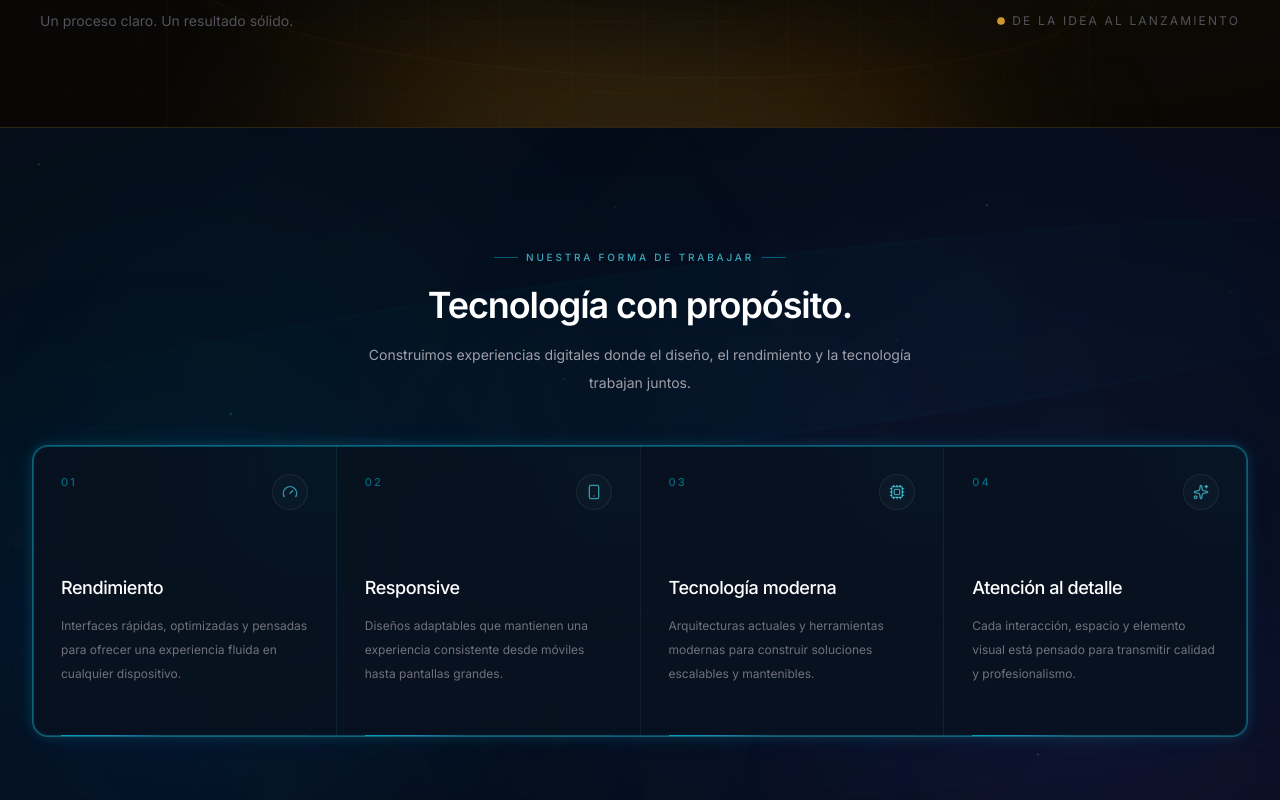
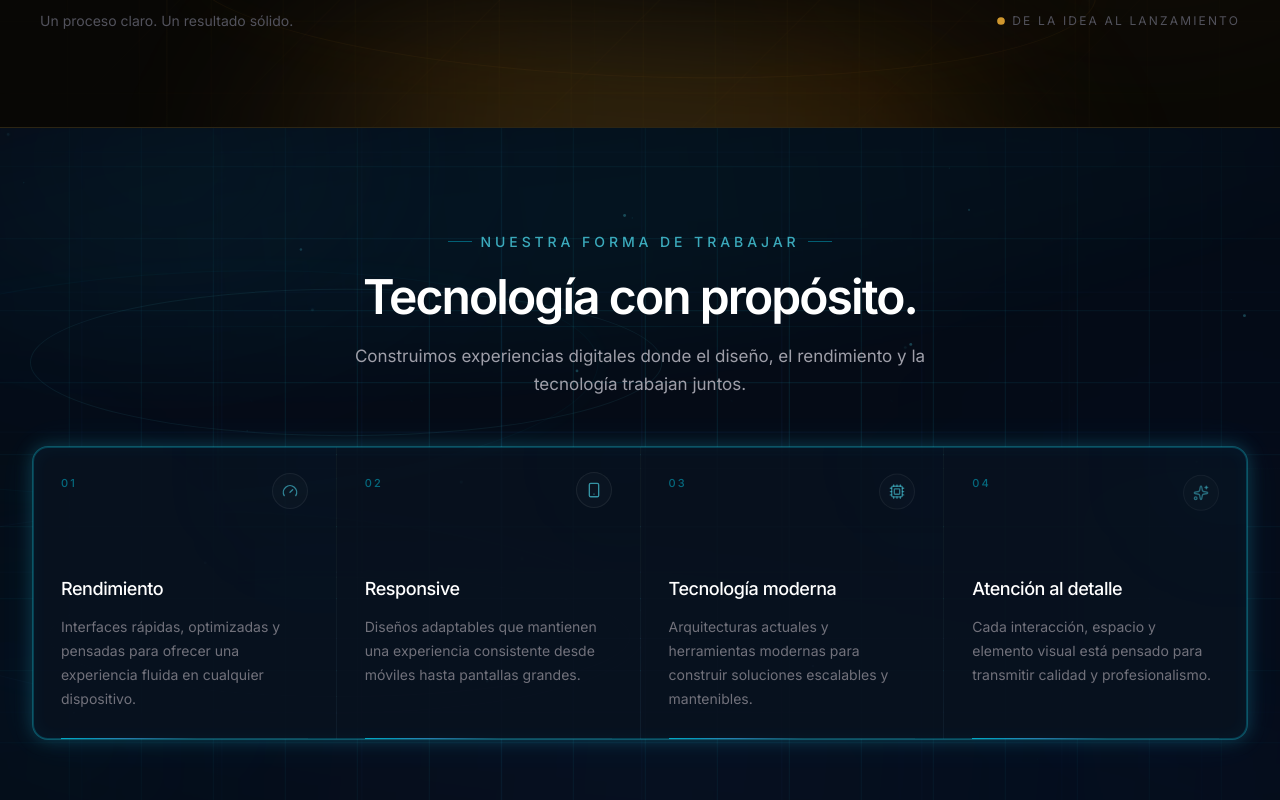
Before and after one commit to alvarodm26/NEGOCIO_ALDUMA, a Next.js app: page / in a window 1280 px wide. Shown: the part 4040-4840 px from the top of the page. Built offline with nearby package versions, Linux system fonts and the light colour scheme.

Commit message:
cambios finales

```diff
--- a/components/Stats.tsx
+++ b/components/Stats.tsx
@@ -1,4 +1,3 @@
-
 "use client";
 
 import { motion } from "motion/react";
@@ -42,19 +41,153 @@ const strengths = [
 
 export default function Stats() {
   return (
-    <section className="relative overflow-hidden bg-[#050B16] py-28">
+    <section className="relative overflow-hidden bg-[#050B16] py-20 lg:py-24">
       {/* ============================================================
-          FONDO AURORA
+          FONDO TECHNOLOGIES — MOVIMIENTO INTENSO
       ============================================================ */}
 
-      <div className="pointer-events-none absolute inset-0">
-        {/* Glow superior izquierdo */}
+      <div className="pointer-events-none absolute inset-0 overflow-hidden">
+        {/* GRID PRINCIPAL */}
         <motion.div
-          className="absolute -left-[15%] top-[5%] h-[600px] w-[600px] rounded-full bg-cyan-500/[0.07] blur-[140px]"
+          className="absolute inset-[-20%]"
+          style={{
+            backgroundImage: `
+              linear-gradient(rgba(34,211,238,0.15) 1px, transparent 1px),
+              linear-gradient(90deg, rgba(34,211,238,0.15) 1px, transparent 1px)
+            `,
+            backgroundSize: "72px 72px",
+            maskImage:
+              "radial-gradient(ellipse at center, black 20%, transparent 78%)",
+            WebkitMaskImage:
+              "radial-gradient(ellipse at center, black 20%, transparent 78%)",
+          }}
           animate={{
-            x: [0, 80, 0],
-            y: [0, 50, 0],
-            scale: [1, 1.08, 1],
+            backgroundPosition: [
+              "0px 0px",
+              "72px 72px",
+              "144px 0px",
+              "72px -72px",
+              "0px 0px",
+            ],
+            opacity: [0.45, 0.9, 0.55, 0.85, 0.45],
+          }}
+          transition={{
+            duration: 18,
+            repeat: Infinity,
+            ease: "linear",
+          }}
+        />
+
+        {/* GRID SECUNDARIO */}
+        <motion.div
+          className="absolute inset-[-25%]"
+          style={{
+            backgroundImage: `
+              linear-gradient(rgba(59,130,246,0.11) 1px, transparent 1px),
+              linear-gradient(90deg, rgba(59,130,246,0.11) 1px, transparent 1px)
+            `,
+            backgroundSize: "140px 140px",
+            maskImage:
+              "radial-gradient(ellipse at center, black 10%, transparent 72%)",
+            WebkitMaskImage:
+              "radial-gradient(ellipse at center, black 10%, transparent 72%)",
+          }}
+          animate={{
+            backgroundPosition: [
+              "0px 0px",
+              "-140px 70px",
+              "-280px 0px",
+              "-140px -70px",
+              "0px 0px",
+            ],
+            opacity: [0.3, 0.65, 0.35, 0.6, 0.3],
+          }}
+          transition={{
+            duration: 24,
+            repeat: Infinity,
+            ease: "linear",
+          }}
+        />
+
+        {/* GRID DIAGONAL */}
+        <motion.div
+          className="absolute inset-[-30%] opacity-40"
+          style={{
+            backgroundImage: `
+              linear-gradient(135deg, rgba(34,211,238,0.08) 1px, transparent 1px),
+              linear-gradient(315deg, rgba(59,130,246,0.06) 1px, transparent 1px)
+            `,
+            backgroundSize: "160px 160px",
+            maskImage:
+              "radial-gradient(ellipse at center, black 15%, transparent 75%)",
+            WebkitMaskImage:
+              "radial-gradient(ellipse at center, black 15%, transparent 75%)",
+          }}
+          animate={{
+            backgroundPosition: [
+              "0px 0px",
+              "160px -160px",
+              "320px 0px",
+              "160px 160px",
+              "0px 0px",
+            ],
+            opacity: [0.2, 0.55, 0.25, 0.5, 0.2],
+          }}
+          transition={{
+            duration: 28,
+            repeat: Infinity,
+            ease: "linear",
+          }}
+        />
+
+        {/* ============================================================
+            AURORA SUPERIOR
+        ============================================================ */}
+
+        <motion.div
+          className="absolute left-[-20%] top-[-5%] h-[260px] w-[140%] rounded-[50%] bg-gradient-to-r from-transparent via-cyan-400/[0.10] to-transparent blur-[55px]"
+          animate={{
+            x: ["-8%", "8%", "-4%", "8%", "-8%"],
+            y: [0, 35, -20, 45, 0],
+            rotate: [-5, -1, -7, 1, -5],
+            scaleY: [1, 1.25, 0.9, 1.3, 1],
+            opacity: [0.35, 0.8, 0.45, 0.75, 0.35],
+          }}
+          transition={{
+            duration: 15,
+            repeat: Infinity,
+            ease: "easeInOut",
+          }}
+        />
+
+        {/* AURORA INFERIOR */}
+        <motion.div
+          className="absolute bottom-[-8%] left-[-20%] h-[280px] w-[140%] rounded-[50%] bg-gradient-to-r from-transparent via-blue-500/[0.09] to-transparent blur-[60px]"
+          animate={{
+            x: ["8%", "-8%", "5%", "-6%", "8%"],
+            y: [0, -40, 25, -35, 0],
+            rotate: [5, 1, 7, -1, 5],
+            scaleY: [1, 1.3, 0.85, 1.25, 1],
+            opacity: [0.3, 0.75, 0.4, 0.7, 0.3],
+          }}
+          transition={{
+            duration: 17,
+            repeat: Infinity,
+            ease: "easeInOut",
+          }}
+        />
+
+        {/* ============================================================
+            GLOW CENTRAL
+        ============================================================ */}
+
+        <motion.div
+          className="absolute left-1/2 top-1/2 h-[620px] w-[900px] -translate-x-1/2 -translate-y-1/2 rounded-full bg-[radial-gradient(ellipse_at_center,rgba(34,211,238,0.11),rgba(59,130,246,0.045)_40%,transparent_72%)] blur-[75px]"
+          animate={{
+            scale: [0.9, 1.18, 0.95, 1.12, 0.9],
+            x: ["-50%", "-47%", "-53%", "-48%", "-50%"],
+            y: ["-50%", "-47%", "-52%", "-48%", "-50%"],
+            opacity: [0.35, 0.8, 0.45, 0.75, 0.35],
           }}
           transition={{
             duration: 14,
@@ -63,72 +196,18 @@ export default function Stats() {
           }}
         />
 
-        {/* Glow superior derecho */}
-        <motion.div
-          className="absolute -right-[15%] top-[10%] h-[650px] w-[650px] rounded-full bg-indigo-500/[0.08] blur-[150px]"
-          animate={{
-            x: [0, -70, 0],
-            y: [0, 60, 0],
-            scale: [1, 1.1, 1],
-          }}
-          transition={{
-            duration: 17,
-            repeat: Infinity,
-            ease: "easeInOut",
-          }}
-        />
-
-        {/* Glow central */}
-        <motion.div
-          className="absolute left-1/2 top-1/2 h-[500px] w-[900px] -translate-x-1/2 -translate-y-1/2 rounded-full bg-blue-500/[0.045] blur-[130px]"
-          animate={{
-            scale: [1, 1.12, 1],
-            opacity: [0.5, 0.8, 0.5],
-          }}
-          transition={{
-            duration: 12,
-            repeat: Infinity,
-            ease: "easeInOut",
-          }}
-        />
-
-        {/* Glow lateral izquierdo */}
-        <motion.div
-          className="absolute left-[-10%] top-[55%] h-[450px] w-[450px] rounded-full bg-blue-600/[0.06] blur-[120px]"
-          animate={{
-            y: [0, -70, 0],
-            x: [0, 40, 0],
-          }}
-          transition={{
-            duration: 15,
-            repeat: Infinity,
-            ease: "easeInOut",
-          }}
-        />
-
-        {/* Glow lateral derecho */}
-        <motion.div
-          className="absolute right-[-10%] top-[60%] h-[450px] w-[450px] rounded-full bg-violet-500/[0.05] blur-[120px]"
-          animate={{
-            y: [0, 70, 0],
-            x: [0, -40, 0],
-          }}
-          transition={{
-            duration: 16,
-            repeat: Infinity,
-            ease: "easeInOut",
-          }}
-        />
-
         {/* ============================================================
-            AURORAS HORIZONTALES
+            ONDA SUPERIOR
         ============================================================ */}
 
         <motion.div
-          className="absolute left-[-15%] top-[20%] h-[180px] w-[130%] -rotate-[7deg] rounded-[50%] border-y border-cyan-400/[0.06] bg-gradient-to-r from-transparent via-cyan-400/[0.035] to-transparent blur-[1px]"
+          className="absolute left-1/2 top-[18%] h-[230px] w-[850px] -translate-x-1/2 rounded-[50%] border border-cyan-400/[0.10] shadow-[0_0_35px_rgba(34,211,238,0.06)]"
           animate={{
-            x: ["-5%", "5%", "-5%"],
-            opacity: [0.45, 0.8, 0.45],
+            x: ["-50%", "-47%", "-53%", "-48%", "-50%"],
+            y: [0, -18, 12, -10, 0],
+            rotate: [-2, 1, -3, 2, -2],
+            scale: [1, 1.08, 0.96, 1.05, 1],
+            opacity: [0.25, 0.75, 0.35, 0.7, 0.25],
           }}
           transition={{
             duration: 13,
@@ -138,10 +217,111 @@ export default function Stats() {
         />
 
         <motion.div
-          className="absolute left-[-15%] top-[46%] h-[160px] w-[130%] rotate-[5deg] rounded-[50%] border-y border-blue-400/[0.055] bg-gradient-to-r from-transparent via-blue-400/[0.035] to-transparent blur-[1px]"
+          className="absolute left-1/2 top-[22%] h-[140px] w-[600px] -translate-x-1/2 rounded-[50%] border border-cyan-300/[0.12]"
           animate={{
-            x: ["5%", "-5%", "5%"],
-            opacity: [0.4, 0.75, 0.4],
+            x: ["-50%", "-46%", "-54%", "-48%", "-50%"],
+            y: [0, 15, -10, 12, 0],
+            scale: [1, 1.12, 0.92, 1.08, 1],
+            opacity: [0.2, 0.7, 0.3, 0.65, 0.2],
+          }}
+          transition={{
+            duration: 10,
+            repeat: Infinity,
+            ease: "easeInOut",
+          }}
+        />
+
+        {/* ============================================================
+            ONDA INFERIOR
+        ============================================================ */}
+
+        <motion.div
+          className="absolute left-1/2 bottom-[15%] h-[210px] w-[820px] -translate-x-1/2 rounded-[50%] border border-blue-400/[0.09] shadow-[0_0_40px_rgba(59,130,246,0.05)]"
+          animate={{
+            x: ["-50%", "-54%", "-46%", "-52%", "-50%"],
+            y: [0, 18, -15, 12, 0],
+            rotate: [2, -2, 3, -1, 2],
+            scale: [1, 1.1, 0.94, 1.06, 1],
+            opacity: [0.2, 0.7, 0.3, 0.65, 0.2],
+          }}
+          transition={{
+            duration: 15,
+            repeat: Infinity,
+            ease: "easeInOut",
+          }}
+        />
+
+        <motion.div
+          className="absolute left-1/2 bottom-[20%] h-[120px] w-[580px] -translate-x-1/2 rounded-[50%] border border-cyan-300/[0.10]"
+          animate={{
+            x: ["-50%", "-45%", "-55%", "-48%", "-50%"],
+            y: [0, -12, 10, -8, 0],
+            scale: [1, 1.1, 0.94, 1.08, 1],
+            opacity: [0.15, 0.6, 0.25, 0.55, 0.15],
+          }}
+          transition={{
+            duration: 11,
+            repeat: Infinity,
+            ease: "easeInOut",
+          }}
+        />
+
+        {/* ============================================================
+            LÍNEAS HORIZONTALES DE LUZ
+        ============================================================ */}
+
+        <motion.div
+          className="absolute left-0 right-0 top-[28%] h-px bg-gradient-to-r from-transparent via-cyan-400/[0.25] to-transparent"
+          animate={{
+            x: ["-8%", "8%", "-8%"],
+            opacity: [0.15, 0.8, 0.15],
+            scaleX: [0.75, 1, 0.75],
+          }}
+          transition={{
+            duration: 8,
+            repeat: Infinity,
+            ease: "easeInOut",
+          }}
+        />
+
+        <motion.div
+          className="absolute left-0 right-0 top-[72%] h-px bg-gradient-to-r from-transparent via-blue-400/[0.22] to-transparent"
+          animate={{
+            x: ["8%", "-8%", "8%"],
+            opacity: [0.12, 0.7, 0.12],
+            scaleX: [0.7, 1, 0.7],
+          }}
+          transition={{
+            duration: 9,
+            repeat: Infinity,
+            ease: "easeInOut",
+          }}
+        />
+
+        <motion.div
+          className="absolute left-0 right-0 top-[48%] h-px bg-gradient-to-r from-transparent via-cyan-300/[0.08] to-transparent"
+          animate={{
+            x: ["-12%", "12%", "-12%"],
+            opacity: [0.1, 0.5, 0.1],
+          }}
+          transition={{
+            duration: 11,
+            repeat: Infinity,
+            ease: "easeInOut",
+          }}
+        />
+
+        {/* ============================================================
+            GLOWS LATERALES
+        ============================================================ */}
+
+        <motion.div
+          className="absolute left-[-12%] top-[42%] h-[500px] w-[300px] rounded-full bg-cyan-500/[0.08] blur-[140px]"
+          animate={{
+            x: [0, 90, -20, 70, 0],
+            y: [0, -60, 40, -30, 0],
+            scale: [1, 1.25, 0.9, 1.2, 1],
+            opacity: [0.25, 0.7, 0.35, 0.65, 0.25],
           }}
           transition={{
             duration: 16,
@@ -151,10 +331,12 @@ export default function Stats() {
         />
 
         <motion.div
-          className="absolute left-[-15%] top-[70%] h-[180px] w-[130%] -rotate-[4deg] rounded-[50%] border-y border-indigo-400/[0.05] bg-gradient-to-r from-transparent via-indigo-400/[0.03] to-transparent blur-[1px]"
+          className="absolute right-[-12%] top-[38%] h-[520px] w-[320px] rounded-full bg-blue-600/[0.08] blur-[145px]"
           animate={{
-            x: ["-4%", "4%", "-4%"],
-            opacity: [0.35, 0.7, 0.35],
+            x: [0, -100, 20, -70, 0],
+            y: [0, 50, -45, 35, 0],
+            scale: [1, 1.2, 0.88, 1.18, 1],
+            opacity: [0.25, 0.7, 0.35, 0.65, 0.25],
           }}
           transition={{
             duration: 18,
@@ -163,26 +345,31 @@ export default function Stats() {
           }}
         />
 
-        {/* Líneas horizontales de luz */}
+        {/* ============================================================
+            LÍNEAS VERTICALES
+        ============================================================ */}
+
         <motion.div
-          className="absolute left-0 right-0 top-[31%] h-px bg-gradient-to-r from-transparent via-cyan-400/[0.12] to-transparent"
+          className="absolute left-[18%] top-0 h-full w-px bg-gradient-to-b from-transparent via-cyan-400/[0.07] to-transparent"
           animate={{
-            opacity: [0.25, 0.6, 0.25],
+            x: [0, 40, -20, 30, 0],
+            opacity: [0.2, 0.7, 0.25, 0.6, 0.2],
           }}
           transition={{
-            duration: 7,
+            duration: 12,
             repeat: Infinity,
             ease: "easeInOut",
           }}
         />
 
         <motion.div
-          className="absolute left-0 right-0 top-[67%] h-px bg-gradient-to-r from-transparent via-indigo-400/[0.1] to-transparent"
+          className="absolute right-[18%] top-0 h-full w-px bg-gradient-to-b from-transparent via-blue-400/[0.07] to-transparent"
           animate={{
-            opacity: [0.2, 0.5, 0.2],
+            x: [0, -40, 20, -30, 0],
+            opacity: [0.2, 0.65, 0.25, 0.6, 0.2],
           }}
           transition={{
-            duration: 8,
+            duration: 14,
             repeat: Infinity,
             ease: "easeInOut",
           }}
@@ -192,22 +379,38 @@ export default function Stats() {
             PARTÍCULAS
         ============================================================ */}
 
-        {Array.from({ length: 22 }).map((_, index) => (
+        {Array.from({ length: 30 }).map((_, index) => (
           <motion.span
             key={index}
-            className="absolute h-[2px] w-[2px] rounded-full bg-cyan-300/30"
+            className="absolute rounded-full bg-cyan-300/40"
             style={{
+              width: index % 5 === 0 ? "3px" : "2px",
+              height: index % 5 === 0 ? "3px" : "2px",
               left: `${(index * 37) % 100}%`,
               top: `${(index * 53) % 100}%`,
+              boxShadow:
+                index % 5 === 0
+                  ? "0 0 8px rgba(34,211,238,0.5)"
+                  : "none",
             }}
             animate={{
-              y: [0, -18, 0],
-              opacity: [0.1, 0.5, 0.1],
-              scale: [0.8, 1.4, 0.8],
+              x: [
+                0,
+                (index % 2 === 0 ? 1 : -1) * (10 + (index % 5) * 8),
+                0,
+              ],
+              y: [
+                0,
+                -(15 + (index % 6) * 7),
+                5,
+                0,
+              ],
+              opacity: [0.08, 0.65, 0.18, 0.08],
+              scale: [0.7, 1.5, 0.9, 0.7],
             }}
             transition={{
-              duration: 4 + (index % 5),
-              delay: index * 0.2,
+              duration: 4 + (index % 6),
+              delay: index * 0.15,
               repeat: Infinity,
               ease: "easeInOut",
             }}
@@ -220,14 +423,15 @@ export default function Stats() {
       ============================================================ */}
 
       <div className="relative z-10 mx-auto max-w-7xl px-6 lg:px-8">
-        {/* Encabezado */}
+        {/* ENCABEZADO */}
+
         <div className="mx-auto max-w-2xl text-center">
           <motion.span
             initial={{ opacity: 0, y: 10 }}
             whileInView={{ opacity: 1, y: 0 }}
             viewport={{ once: true }}
             transition={{ duration: 0.6 }}
-            className="inline-flex items-center gap-2 text-[10px] font-medium uppercase tracking-[0.28em] text-cyan-300/70"
+            className="inline-flex items-center gap-2 text-sm font-medium uppercase tracking-[0.28em] text-cyan-300/70"
           >
             <span className="h-px w-6 bg-cyan-400/40" />
             Nuestra forma de trabajar
@@ -239,7 +443,7 @@ export default function Stats() {
             whileInView={{ opacity: 1, y: 0 }}
             viewport={{ once: true }}
             transition={{ duration: 0.7, delay: 0.08 }}
-            className="mt-5 text-3xl font-semibold tracking-[-0.03em] text-white sm:text-4xl"
+            className="mt-5 text-4xl font-semibold leading-[1.05] tracking-[-0.04em] text-white sm:text-5xl"
           >
             Tecnología con propósito.
           </motion.h2>
@@ -249,7 +453,7 @@ export default function Stats() {
             whileInView={{ opacity: 1, y: 0 }}
             viewport={{ once: true }}
             transition={{ duration: 0.7, delay: 0.16 }}
-            className="mx-auto mt-4 max-w-xl text-sm leading-7 text-zinc-400"
+            className="mx-auto mt-5 max-w-xl text-[17px] leading-7 text-zinc-400"
           >
             Construimos experiencias digitales donde el diseño, el
             rendimiento y la tecnología trabajan juntos.
@@ -257,15 +461,28 @@ export default function Stats() {
         </div>
 
         {/* ============================================================
-            BLOQUE DE 4 CARDS
+            CARDS
         ============================================================ */}
 
         <div className="relative mt-12">
-          {/* ==========================================================
-              LED AZUL ESTÁTICO — UN SOLO PERÍMETRO
-          =========================================================== */}
+          {/* PERÍMETRO LED */}
 
-          <div className="pointer-events-none absolute inset-0 z-30 rounded-2xl border-2 border-cyan-400/[0.30] shadow-[0_0_12px_rgba(34,211,238,0.16),0_0_30px_rgba(14,165,233,0.06),inset_0_0_12px_rgba(14,165,233,0.04)]" />
+          <motion.div
+            className="pointer-events-none absolute inset-0 z-30 rounded-2xl border-2 border-cyan-400/[0.30] shadow-[0_0_12px_rgba(34,211,238,0.18),0_0_35px_rgba(14,165,233,0.08),inset_0_0_14px_rgba(14,165,233,0.05)]"
+            animate={{
+              opacity: [0.55, 1, 0.6, 0.9, 0.55],
+              boxShadow: [
+                "0 0 12px rgba(34,211,238,0.16), 0 0 30px rgba(14,165,233,0.05), inset 0 0 12px rgba(14,165,233,0.04)",
+                "0 0 18px rgba(34,211,238,0.28), 0 0 45px rgba(14,165,233,0.10), inset 0 0 18px rgba(14,165,233,0.07)",
+                "0 0 12px rgba(34,211,238,0.16), 0 0 30px rgba(14,165,233,0.05), inset 0 0 12px rgba(14,165,233,0.04)",
+              ],
+            }}
+            transition={{
+              duration: 5,
+              repeat: Infinity,
+              ease: "easeInOut",
+            }}
+          />
 
           <div className="grid gap-px overflow-hidden rounded-2xl border border-cyan-300/[0.08] bg-cyan-200/[0.06] sm:grid-cols-2 lg:grid-cols-4">
             {strengths.map((item, index) => {
@@ -284,35 +501,63 @@ export default function Stats() {
                   className="group relative min-h-[290px] overflow-hidden bg-[#07101D]/90 p-7 transition-colors duration-500 hover:bg-[#091522]"
                 >
                   {/* Glow interno */}
-                  <div className="pointer-events-none absolute -right-16 -top-16 h-40 w-40 rounded-full bg-cyan-400/[0.04] blur-3xl transition-all duration-700 group-hover:bg-cyan-400/[0.09]" />
+
+                  <motion.div
+                    className="pointer-events-none absolute -right-16 -top-16 h-40 w-40 rounded-full bg-cyan-400/[0.04] blur-3xl"
+                    animate={{
+                      scale: [1, 1.25, 1],
+                      opacity: [0.35, 0.75, 0.35],
+                    }}
+                    transition={{
+                      duration: 5 + index,
+                      repeat: Infinity,
+                      ease: "easeInOut",
+                      delay: index * 0.4,
+                    }}
+                  />
 
                   {/* Número */}
+
                   <div className="relative flex items-start justify-between">
                     <span className="text-[11px] font-medium tracking-[0.2em] text-cyan-400/45">
                       {item.number}
                     </span>
 
-                    <div className="flex h-9 w-9 items-center justify-center rounded-full border border-white/[0.07] bg-white/[0.02] text-cyan-300/60 transition-all duration-500 group-hover:border-cyan-400/20 group-hover:bg-cyan-400/[0.05] group-hover:text-cyan-300">
+                    <motion.div
+                      className="flex h-9 w-9 items-center justify-center rounded-full border border-white/[0.07] bg-white/[0.02] text-cyan-300/60"
+                      animate={{
+                        y: [0, -3, 0],
+                        opacity: [0.65, 1, 0.65],
+                      }}
+                      transition={{
+                        duration: 4 + index * 0.5,
+                        repeat: Infinity,
+                        ease: "easeInOut",
+                        delay: index * 0.3,
+                      }}
+                    >
                       <Icon className="h-4 w-4" />
-                    </div>
+                    </motion.div>
                   </div>
 
-                  {/* Contenido */}
+                  {/* CONTENIDO */}
+
                   <div className="relative mt-16">
                     <h3 className="text-lg font-medium tracking-tight text-white">
                       {item.title}
                     </h3>
 
-                    <p className="mt-3 text-xs leading-6 text-zinc-500 transition-colors duration-500 group-hover:text-zinc-400">
+                    <p className="mt-3 text-sm leading-6 text-zinc-500 transition-colors duration-500 group-hover:text-zinc-400">
                       {item.description}
                     </p>
                   </div>
 
-                  {/* Línea inferior */}
+                  {/* LÍNEA INFERIOR */}
+
                   <div className="absolute bottom-0 left-7 right-7 h-px overflow-hidden bg-white/[0.05]">
                     <motion.div
-                      className="h-full w-0 bg-gradient-to-r from-cyan-400/60 via-blue-400/50 to-transparent"
-                      whileInView={{ width: "42%" }}
+                      className="h-full w-0 bg-gradient-to-r from-cyan-400/70 via-blue-400/50 to-transparent"
+                      whileInView={{ width: "55%" }}
                       viewport={{ once: true }}
                       transition={{
                         duration: 1,
@@ -321,8 +566,19 @@ export default function Stats() {
                     />
                   </div>
 
-                  {/* Hover border */}
-                  <div className="pointer-events-none absolute inset-0 border border-transparent transition-all duration-500 group-hover:border-cyan-400/[0.12]" />
+                  {/* BORDE HOVER */}
+
+                  <motion.div
+                    className="pointer-events-none absolute inset-0 border border-cyan-400/[0.0]"
+                    whileHover={{
+                      borderColor: "rgba(34,211,238,0.16)",
+                      boxShadow:
+                        "inset 0 0 30px rgba(34,211,238,0.025)",
+                    }}
+                    transition={{
+                      duration: 0.4,
+                    }}
+                  />
                 </motion.div>
               );
             })}
```
